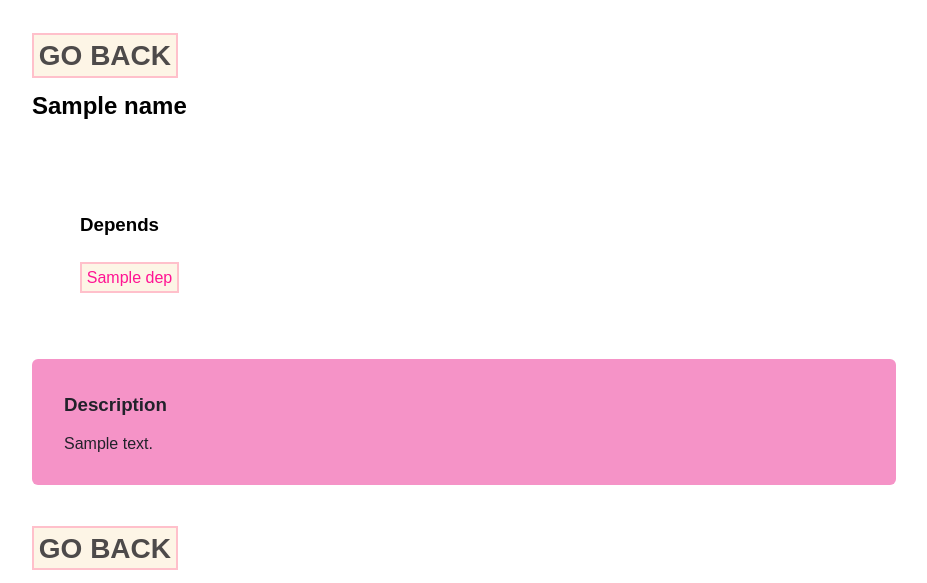
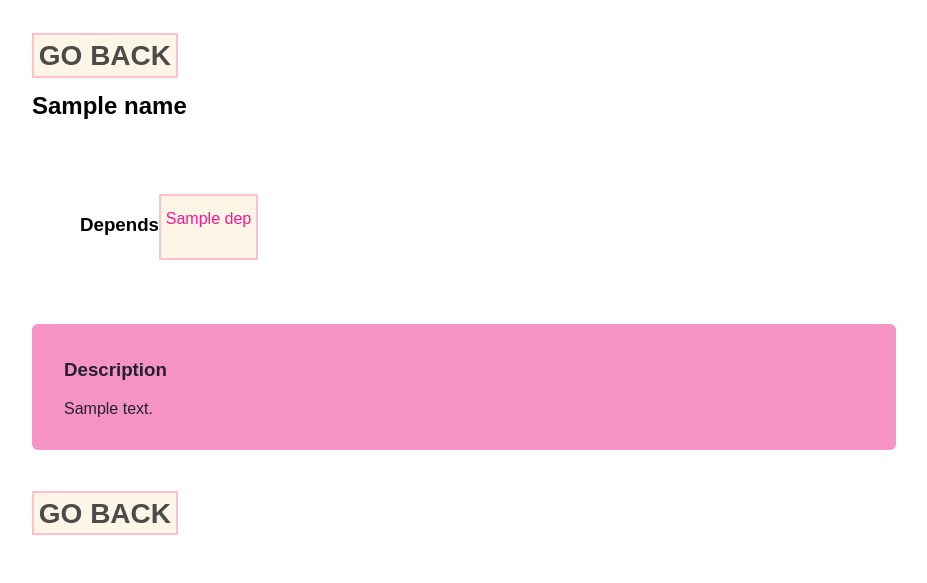
Before and after one commit to amaniid/reaktor-hire-me, a Python web app: template app/templates/packagepage.html in a window 1280 px wide. Shown: the top 583 px of the page, without its empty margins (8-935 px from the left). Run offline with Jinja, Linux system fonts and the light colour scheme; the template is opened without the code that fills it: most values are stand-ins (such as "Sample title", 1, 10 or a date in 2020).

Commit message:
ugh regex

```diff
--- a/app/static/styles/style.css
+++ b/app/static/styles/style.css
@@ -102,6 +102,8 @@ header .top-bar {
 }
 
 .depends {
+    display: flex;
+    flex-wrap: wrap;
     max-width: 500px;
     margin-bottom: 1rem;
 }
```
